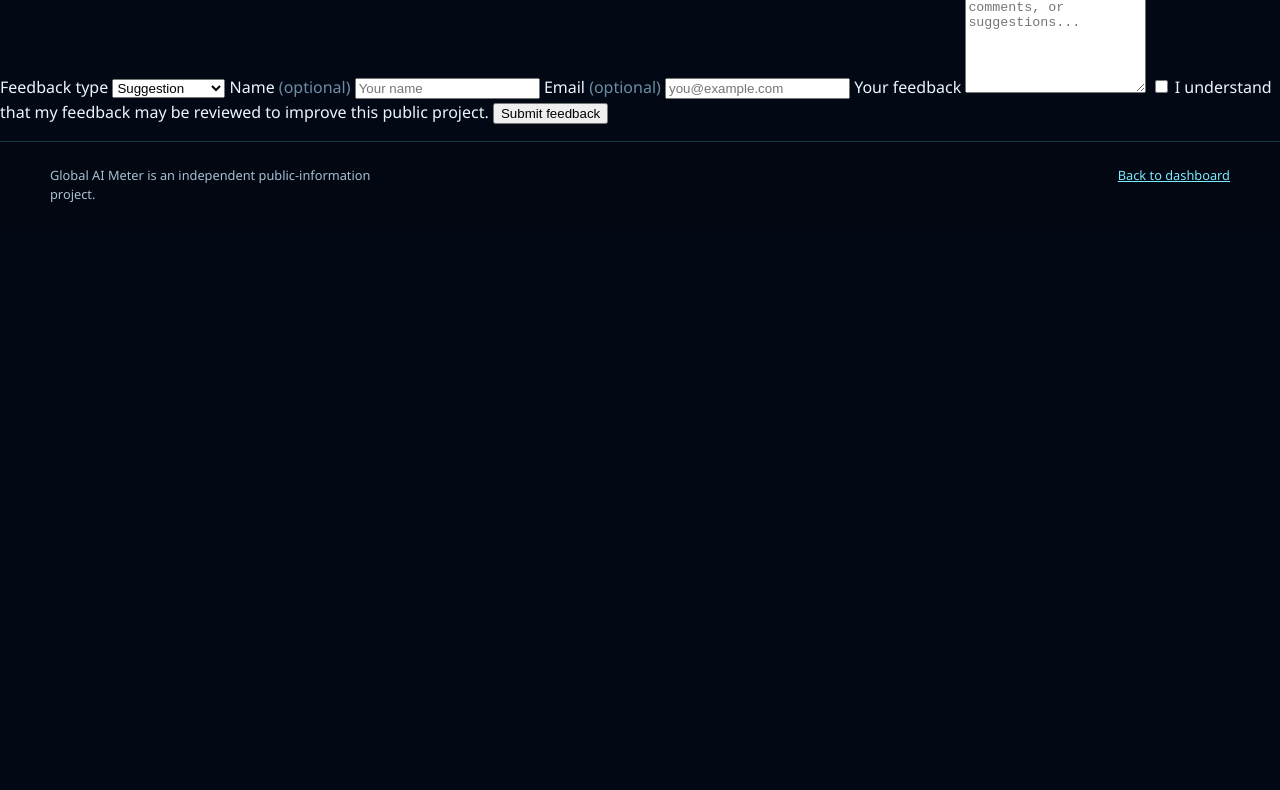
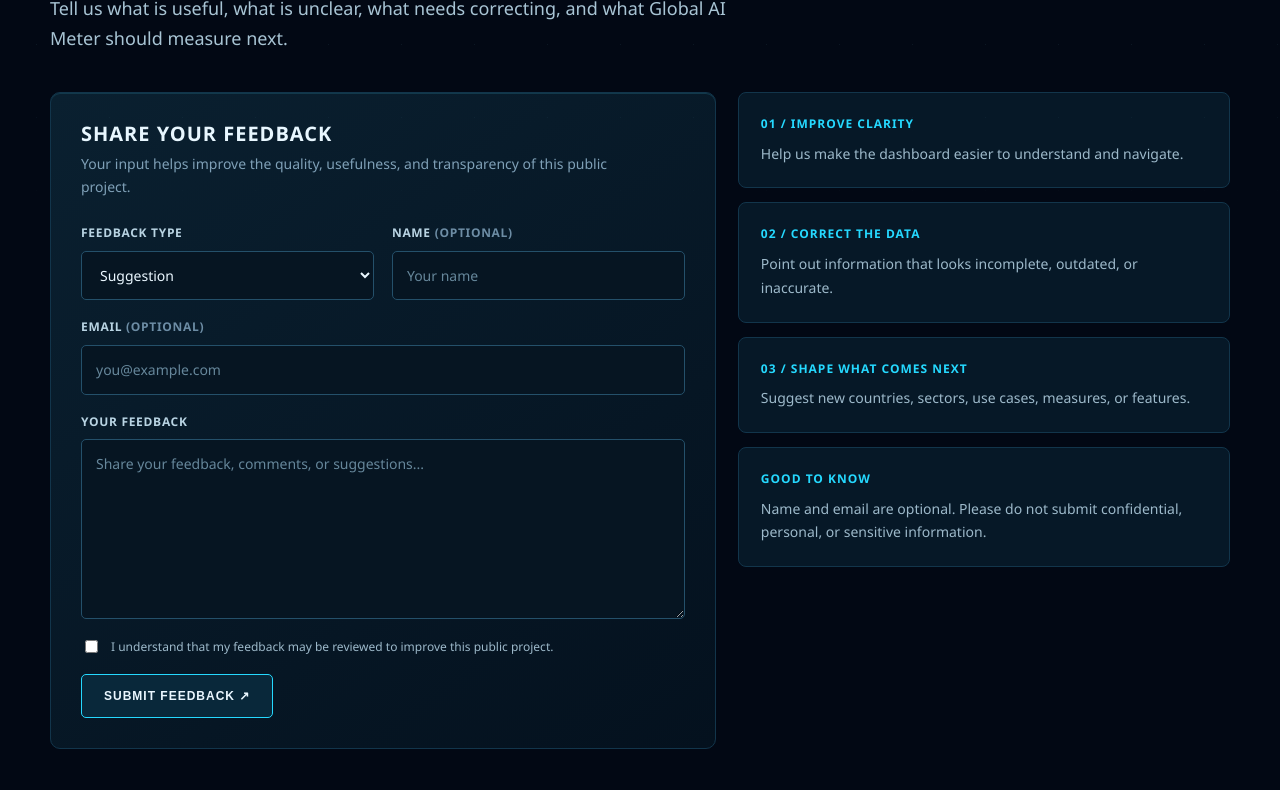
Before and after one commit to albertnainar-png/global-ai-meter, a website: page public/feedback.html in a window 1280 px wide. Shown: the part 430-1220 px from the top of the page. Before the commit the page ends 800 px from the top, so only its background shows below. Drawn offline with Linux system fonts and the light colour scheme.

Commit message:
Redesign feedback page layout and form styling

```diff
--- a/public/feedback.html
+++ b/public/feedback.html
@@ -7,10 +7,43 @@
   <meta name="description" content="Share feedback, comments, and suggestions for Global AI Meter." />
   <link rel="stylesheet" href="styles.css?v=20260916" />
   <link rel="stylesheet" href="clean-landing.css?v=20260916" />
+  <style>
+    .feedback-page{width:min(1180px,calc(100% - 48px));margin:0 auto;padding:58px 0 90px}
+    .feedback-hero{max-width:850px;margin-bottom:38px}
+    .feedback-hero h1{font-size:clamp(42px,6vw,82px);line-height:.98;letter-spacing:-3px;text-transform:uppercase;margin:0 0 24px;font-weight:900}
+    .feedback-hero h1 span{color:var(--cyan)}
+    .feedback-hero p{max-width:680px;color:#a8c4d4;font-size:18px;line-height:1.7;margin:0}
+    .feedback-layout{display:grid;grid-template-columns:minmax(0,1.15fr) minmax(260px,.85fr);gap:22px;align-items:stretch}
+    .feedback-card{background:linear-gradient(145deg,#0a2030,#04111e);border:1px solid var(--line);border-radius:10px;padding:30px;box-shadow:inset 0 1px 0 #12394b}
+    .feedback-card h2{font-size:20px;text-transform:uppercase;letter-spacing:1px;margin:0 0 8px}
+    .feedback-card .intro{color:var(--muted);font-size:14px;line-height:1.6;margin:0 0 26px}
+    .feedback-form{display:grid;grid-template-columns:1fr 1fr;gap:18px}
+    .feedback-field{display:flex;flex-direction:column;gap:8px;min-width:0}
+    .feedback-field.full{grid-column:1/-1}
+    .feedback-field label{color:#b9d4e3;font-size:12px;font-weight:800;letter-spacing:.7px;text-transform:uppercase}
+    .feedback-field input,.feedback-field select,.feedback-field textarea{box-sizing:border-box;width:100%;border:1px solid #24506a;border-radius:5px;background:#061522;color:var(--text);padding:13px 14px;font:inherit;font-size:14px;outline:none}
+    .feedback-field input::placeholder,.feedback-field textarea::placeholder{color:#66879b}
+    .feedback-field input:focus,.feedback-field select:focus,.feedback-field textarea:focus{border-color:var(--cyan);box-shadow:0 0 0 2px rgba(37,217,255,.12)}
+    .feedback-field textarea{resize:vertical;min-height:155px}
+    .feedback-check{grid-column:1/-1;display:flex;align-items:flex-start;gap:10px;color:#9db9ca;font-size:12px;line-height:1.6}
+    .feedback-check input{margin-top:3px;accent-color:var(--cyan)}
+    .feedback-submit{display:flex;align-items:center;gap:18px;flex-wrap:wrap;grid-column:1/-1}
+    .feedback-submit .button{border:1px solid var(--cyan);border-radius:5px;background:#09283a;color:var(--text);padding:14px 22px;font-size:12px;font-weight:900;letter-spacing:1px;text-transform:uppercase;cursor:pointer}
+    .feedback-submit .button:hover{background:#0d3b50}
+    .feedback-submit .button:disabled{opacity:.6;cursor:wait}
+    #feedback-status{margin:0;color:var(--green);font-size:13px}
+    .feedback-side{display:flex;flex-direction:column;gap:14px}
+    .feedback-side .mini{padding:22px;background:#061827;border:1px solid var(--line);border-radius:8px}
+    .feedback-side .mini strong{display:block;color:var(--cyan);font-size:12px;letter-spacing:1px;text-transform:uppercase;margin-bottom:8px}
+    .feedback-side .mini p{margin:0;color:#9db9ca;font-size:14px;line-height:1.7}
+    .feedback-side .mini ul{margin:10px 0 0;padding-left:18px;color:#9db9ca;font-size:14px;line-height:1.9}
+    @media(max-width:760px){.feedback-page{width:calc(100% - 24px);padding-top:34px}.feedback-layout{grid-template-columns:1fr}.feedback-card{padding:22px}.feedback-form{grid-template-columns:1fr}.feedback-field.full,.feedback-check,.feedback-submit{grid-column:auto}.feedback-hero h1{letter-spacing:-1.5px}}
+  </style>
 </head>
 <body>
   <a class="skip-link" href="#main">Skip to content</a>
   <div class="demo-banner" role="status"><span class="demo-banner__dot" aria-hidden="true"></span><span><strong>Feedback channel:</strong> help improve the quality, usefulness, and transparency of Global AI Meter.</span></div>
+
   <header class="site-header">
     <div class="site-header__row">
       <a class="brand" href="index.html#/overview"><span class="brand__mark" aria-hidden="true"></span><span class="brand__text">Global AI Meter</span></a>
@@ -31,12 +64,20 @@
   </header>
 
   <main id="main">
-    <div class="app">
-      <p class="eyebrow">Help shape the project</p>
-      <h1>Feedback, comments &amp; suggestions</h1>
-      <p class="lede">Tell us what is useful, what is unclear, and what Global AI Meter should measure next.</p>
+    <section class="feedback-page">
+      <div class="feedback-hero">
+        <p class="clean-kicker">Help shape the project</p>
+        <h1>Make the meter <span>better.</span></h1>
+        <p>Tell us what is useful, what is unclear, what needs correcting, and what Global AI Meter should measure next.</p>
+      </div>
+
+      <div class="feedback-layout">
+        <section class="feedback-card" aria-labelledby="feedback-heading">
+          <h2 id="feedback-heading">Share your feedback</h2>
+          <p class="intro">Your input helps improve the quality, usefulness, and transparency of this public project.</p>
 
           <form id="feedback-form" class="feedback-form">
+            <div class="feedback-field">
               <label for="feedback-type">Feedback type</label>
               <select id="feedback-type" name="feedbackType" required>
                 <option value="Suggestion">Suggestion</option>
@@ -45,22 +86,40 @@
                 <option value="Data correction">Data correction</option>
                 <option value="Other">Other</option>
               </select>
+            </div>
 
+            <div class="feedback-field">
               <label for="feedback-name">Name <span class="muted">(optional)</span></label>
               <input id="feedback-name" name="name" type="text" maxlength="100" placeholder="Your name" />
+            </div>
 
+            <div class="feedback-field full">
               <label for="feedback-email">Email <span class="muted">(optional)</span></label>
               <input id="feedback-email" name="email" type="email" maxlength="200" placeholder="you@example.com" />
+            </div>
 
+            <div class="feedback-field full">
               <label for="feedback-message">Your feedback</label>
               <textarea id="feedback-message" name="message" rows="7" maxlength="5000" required placeholder="Share your feedback, comments, or suggestions..."></textarea>
+            </div>
 
-        <label class="feedback-check"><input id="feedback-consent" name="consent" type="checkbox" required /> I understand that my feedback may be reviewed to improve this public project.</label>
+            <label class="feedback-check"><input id="feedback-consent" name="consent" type="checkbox" required /> <span>I understand that my feedback may be reviewed to improve this public project.</span></label>
 
-        <button type="submit" class="button">Submit feedback</button>
-        <p id="feedback-status" class="muted" role="status" aria-live="polite"></p>
+            <div class="feedback-submit">
+              <button type="submit" class="button">Submit feedback ↗</button>
+              <p id="feedback-status" role="status" aria-live="polite"></p>
+            </div>
           </form>
+        </section>
+
+        <aside class="feedback-side" aria-label="Why feedback matters">
+          <div class="mini"><strong>01 / Improve clarity</strong><p>Help us make the dashboard easier to understand and navigate.</p></div>
+          <div class="mini"><strong>02 / Correct the data</strong><p>Point out information that looks incomplete, outdated, or inaccurate.</p></div>
+          <div class="mini"><strong>03 / Shape what comes next</strong><p>Suggest new countries, sectors, use cases, measures, or features.</p></div>
+          <div class="mini"><strong>Good to know</strong><p>Name and email are optional. Please do not submit confidential, personal, or sensitive information.</p></div>
+        </aside>
       </div>
+    </section>
   </main>
 
   <footer class="site-footer">
@@ -75,7 +134,7 @@
 
       form.addEventListener('submit', async (event) => {
         event.preventDefault();
-        const submit = form.querySelector('button[type="submit"]');
+        const submit = form.querySelector('button[type="submit"]);
         submit.disabled = true;
         status.textContent = 'Sending feedback…';
 
```
Lines whose indentation alone changed are shown as unchanged.
